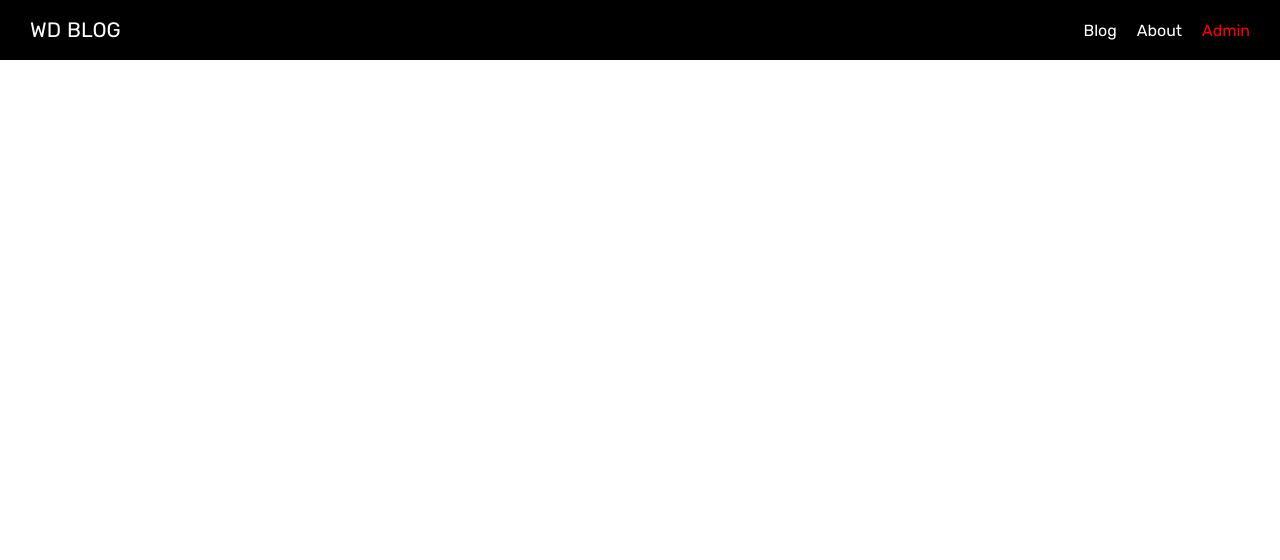
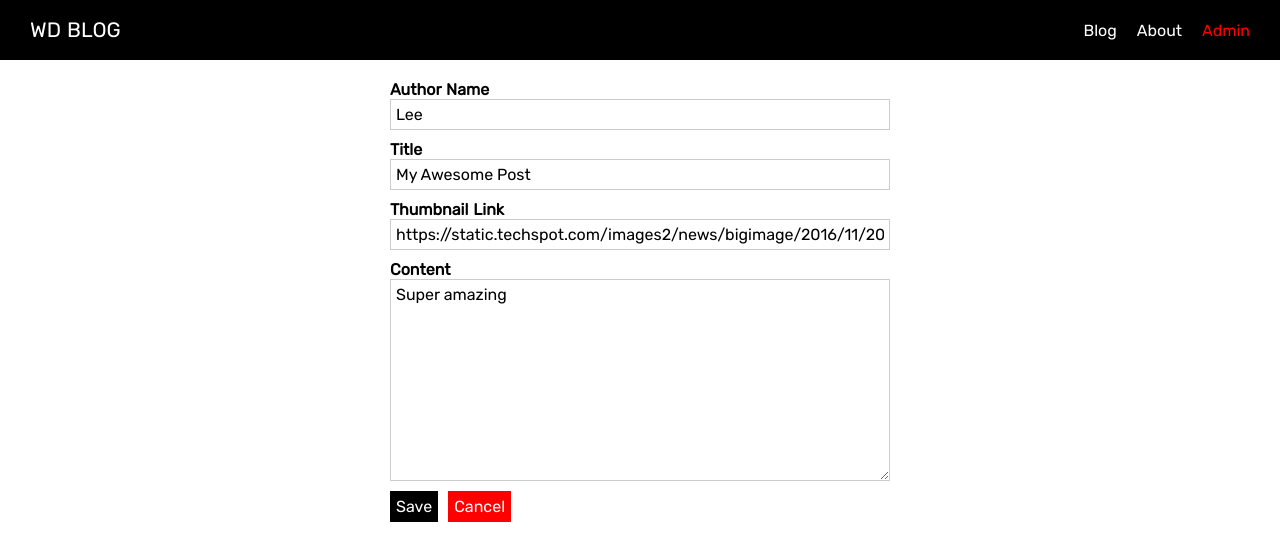
Before and after one commit to leesmith/sandbox, a Nuxt app in the folder nuxtjs/nuxtjs-blog/: page /admin/1 in a window 1280 px wide. Shown: the top 560 px of the page. Built offline with nearby package versions, Linux system fonts and the light colour scheme.

Commit message:
Use a component for admin post editing

```diff
--- /dev/null
+++ b/nuxtjs/nuxtjs-blog/components/Admin/AdminPostForm.vue
@@ -0,0 +1,48 @@
+<template>
+  <form @submit.prevent="onSave">
+    <AppControlInput v-model="editedPost.author">Author Name</AppControlInput>
+    <AppControlInput v-model="editedPost.title">Title</AppControlInput>
+    <AppControlInput v-model="editedPost.thumbnailLink">Thumbnail Link</AppControlInput>
+    <AppControlInput control-type="textarea" v-model="editedPost.content">Content</AppControlInput>
+    <AppButton type="submit">Save</AppButton>
+    <AppButton type="button" style="margin-left: 10px" btn-style="cancel" @click="onCancel">Cancel</AppButton>
+  </form>
+</template>
+
+<script>
+import AppControlInput from "@/components/UI/AppControlInput";
+import AppButton from "@/components/UI/AppButton";
+
+export default {
+  components: {
+    AppControlInput,
+    AppButton
+  },
+  props: {
+    post: {
+      type: Object,
+      required: false
+    }
+  },
+  data() {
+    return {
+      editedPost: this.post
+        ? { ...this.post }
+        : {
+            author: "",
+            title: "",
+            thumbnailLink: "",
+            content: ""
+          }
+    };
+  },
+  methods: {
+    onSave() {
+      console.log(this.editedPost);
+    },
+    onCancel() {
+      this.$router.push("/admin");
+    }
+  }
+};
+</script>
--- a/nuxtjs/nuxtjs-blog/components/Posts/PostList.vue
+++ b/nuxtjs/nuxtjs-blog/components/Posts/PostList.vue
@@ -1,8 +1,8 @@
 <template>
   <section class="post-list">
-    <PostPreview id="1" title="Hello there!" previewText="This is my first post!" thumbnail="https://static.techspot.com/images2/news/bigimage/2016/11/2016-11-21-image-2.jpg" />
-    <PostPreview id="2" title="Hello there!" previewText="This is my second post!" thumbnail="https://static.techspot.com/images2/news/bigimage/2016/11/2016-11-21-image-2.jpg" />
-    <PostPreview id="3" title="Hello there!" previewText="This is my third post!" thumbnail="https://static.techspot.com/images2/news/bigimage/2016/11/2016-11-21-image-2.jpg" />
+    <PostPreview id="1" :is-admin="isAdmin" title="Hello there!" previewText="This is my first post!" thumbnail="https://static.techspot.com/images2/news/bigimage/2016/11/2016-11-21-image-2.jpg" />
+    <PostPreview id="2" :is-admin="isAdmin" title="Hello there!" previewText="This is my second post!" thumbnail="https://static.techspot.com/images2/news/bigimage/2016/11/2016-11-21-image-2.jpg" />
+    <PostPreview id="3" :is-admin="isAdmin" title="Hello there!" previewText="This is my third post!" thumbnail="https://static.techspot.com/images2/news/bigimage/2016/11/2016-11-21-image-2.jpg" />
   </section>
 </template>
 
@@ -12,6 +12,12 @@ import PostPreview from "@/components/Posts/PostPreview";
 export default {
   components: {
     PostPreview
+  },
+  props: {
+    isAdmin: {
+      type: Boolean,
+      default: false
+    }
   }
 };
 </script>
--- a/nuxtjs/nuxtjs-blog/components/Posts/PostPreview.vue
+++ b/nuxtjs/nuxtjs-blog/components/Posts/PostPreview.vue
@@ -1,5 +1,5 @@
 <template>
-  <nuxt-link :to="'/posts/' + id" class="post-preview">
+  <nuxt-link :to="postLink" class="post-preview">
     <article>
       <div class="post-thumbnail" :style="{backgroundImage: 'url(' + thumbnail + ')'}"></div>
       <div class="post-content">
@@ -11,11 +11,15 @@
 </template>
 
 <script>
-export default  {
-  name: 'PostPreview',
+export default {
+  name: "PostPreview",
   props: {
     id: {
       type: String,
+      required: true
+    },
+    isAdmin: {
+      type: Boolean,
       required: true
     },
     title: {
@@ -30,8 +34,13 @@ export default  {
       type: String,
       required: true
     }
+  },
+  computed: {
+    postLink() {
+      return this.isAdmin ? "/admin/" + this.id : "/posts/" + this.id;
+    }
   }
-}
+};
 </script>
 
 <style scoped>
--- a/nuxtjs/nuxtjs-blog/pages/admin/_postId/index.vue
+++ b/nuxtjs/nuxtjs-blog/pages/admin/_postId/index.vue
@@ -0,0 +1,41 @@
+<template>
+  <div class="admin-post-page">
+    <section class="update-form">
+      <AdminPostForm :post="loadedPost" />
+    </section>
+  </div>
+</template>
+
+<script>
+import AdminPostForm from "@/components/Admin/AdminPostForm";
+
+export default {
+  components: {
+    AdminPostForm
+  },
+  data() {
+    return {
+      loadedPost: {
+        author: "Lee",
+        title: "My Awesome Post",
+        content: "Super amazing",
+        thumbnailLink:
+          "https://static.techspot.com/images2/news/bigimage/2016/11/2016-11-21-image-2.jpg"
+      }
+    };
+  }
+};
+</script>
+
+<style scoped>
+.update-form {
+  width: 90%;
+  margin: 20px auto;
+}
+
+@media (min-width: 768px) {
+  .update-form {
+    width: 500px;
+  }
+}
+</style>
--- a/nuxtjs/nuxtjs-blog/pages/admin/index.vue
+++ b/nuxtjs/nuxtjs-blog/pages/admin/index.vue
@@ -5,19 +5,19 @@
     </section>
     <section class="existing-posts">
       <h1>Existing Posts</h1>
-      <PostList />
+      <PostList isAdmin />
     </section>
   </div>
 </template>
 
 <script>
-import PostList from '@/components/Posts/PostList'
+import PostList from "@/components/Posts/PostList";
 
 export default {
   components: {
     PostList
   }
-}
+};
 </script>
 
 <style scoped>
--- a/nuxtjs/nuxtjs-blog/pages/admin/new-post/index.vue
+++ b/nuxtjs/nuxtjs-blog/pages/admin/new-post/index.vue
@@ -1,44 +1,30 @@
 <template>
   <div class="admin-new-post-page">
     <section class="new-post-form">
-      <form @submit.prevent="onSave">
-        <AppControlInput v-model="editedPost.author">Author Name</AppControlInput>
-        <AppControlInput v-model="editedPost.title">Title</AppControlInput>
-        <AppControlInput v-model="editedPost.thumbnailLink">Thumbnail Link</AppControlInput>
-        <AppControlInput control-type="textarea" v-model="editedPost.content">Content</AppControlInput>
-        <AppButton type="submit">Save</AppButton>
-        <AppButton type="button" style="margin-left: 10px" btn-style="cancel" @click="onCancel">Cancel</AppButton>
-      </form>
+      <AdminPostForm />
     </section>
   </div>
 </template>
 
 <script>
-import AppControlInput from '@/components/UI/AppControlInput'
-import AppButton from '@/components/UI/AppButton'
+import AdminPostForm from "@/components/Admin/AdminPostForm";
 
 export default {
   components: {
-    AppControlInput,
-    AppButton
-  },
-  data() {
-    return {
-      editedPost: {
-        author: '',
-        title: '',
-        thumbnailLink: '',
-        content: ''
-      }
-    }
-  },
-  methods: {
-    onSave() {
-      console.log(this.editedPost);
-    },
-    onCancel() {
-      this.$router.push('/admin');
-    }
+    AdminPostForm
+  }
+};
+</script>
+
+<style scoped>
+.new-post-form {
+  width: 90%;
+  margin: 20px auto;
+}
+
+@media (min-width: 768px) {
+  .new-post-form {
+    width: 500px;
   }
 }
-</script>
+</style>
```
